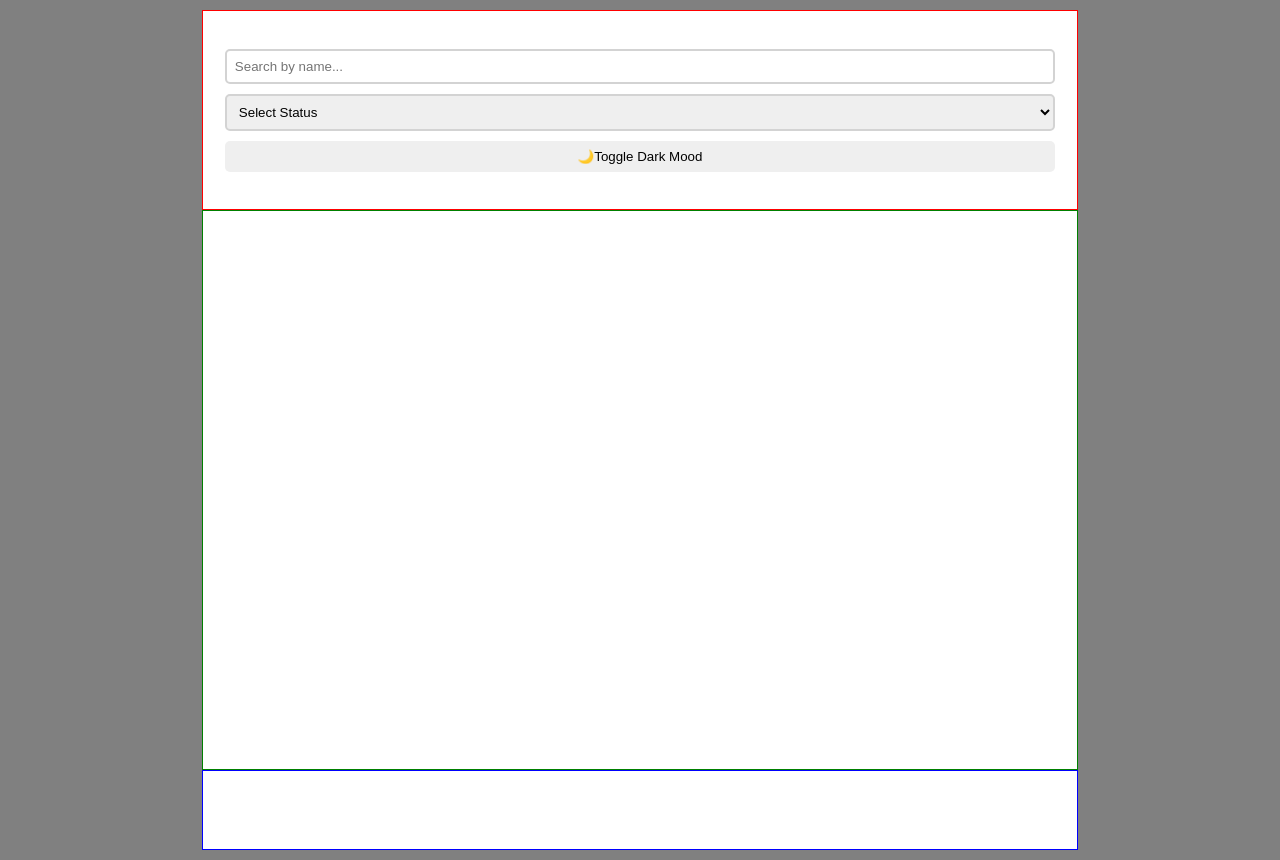
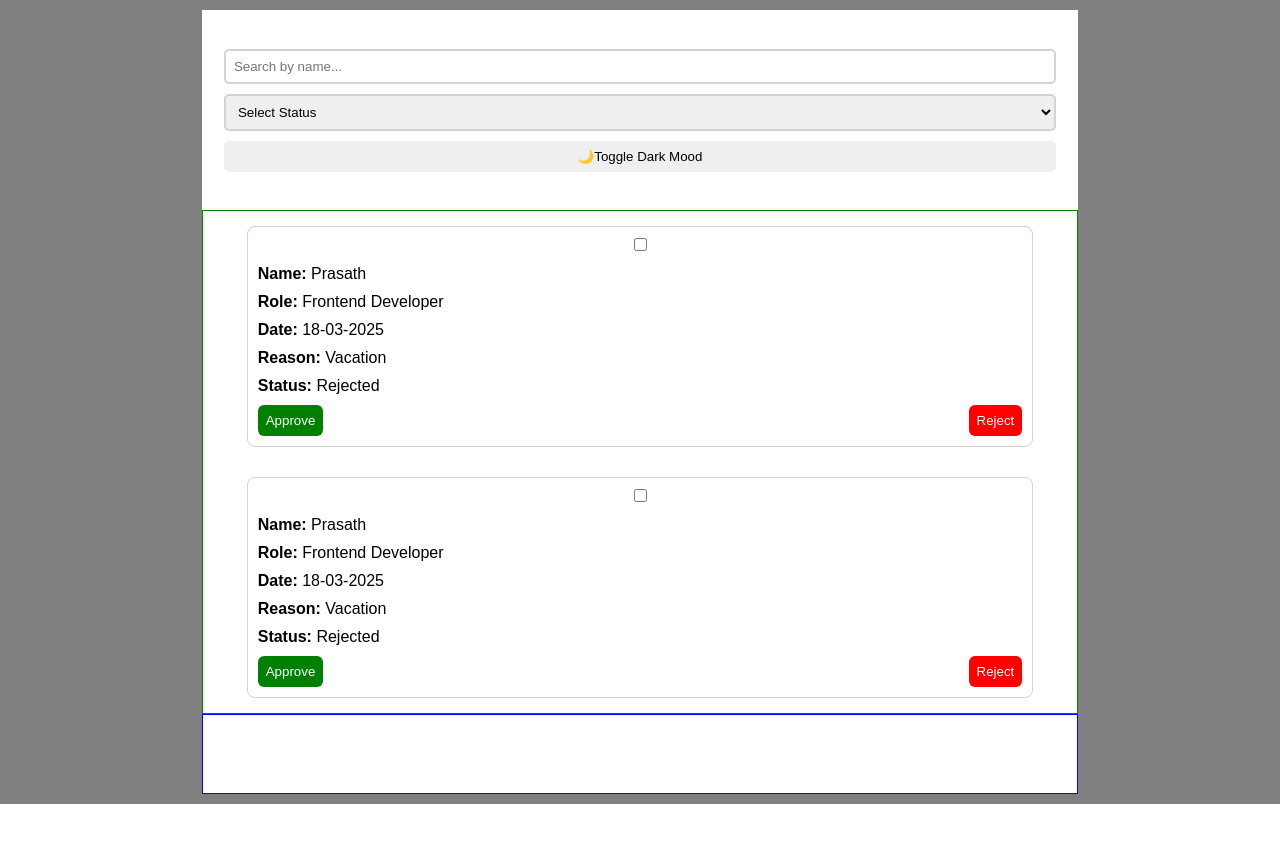
Before and after one commit to hemang500/task1, a PHP site: page / in a window 1280 px wide. After the commit the page ends 804 px from the top, so only its background shows below. Run offline with PHP 8.4, Linux system fonts and the light colour scheme.

Commit message:
done employee details

```diff
--- a/index.html
+++ b/index.html
@@ -51,6 +51,52 @@
 
                          <!--Details about employee  -->
         <div class="main-container__employee-details">
+<!-- Person 1  -->
+            <div class="employee-details-box1">
+                     <div class="employee-checkbox-container">
+
+                         <input type="checkbox" class="employee-checkbox" >
+                     </div>
+
+                <p><strong>Name:</strong> Prasath</p>
+                <p><strong>Role:</strong> Frontend Developer</p>
+                <p><strong>Date:</strong> 18-03-2025</p>
+                <p><strong>Reason:</strong> Vacation </p>
+                <p class="status-para"><strong>Status:</strong> Rejected</p>
+
+          <div class="employee-details-btn-box">
+            <button type="submit" class="employee-details-btn1">Approve</button>
+            <button type="submit" class="employee-details-btn2">Reject</button>
+
+          </div>
+
+
+            </div>
+<!-- Person 2  -->
+  <div class="employee-details-box1">
+                     <div class="employee-checkbox-container">
+
+                         <input type="checkbox" class="employee-checkbox" >
+                     </div>
+
+                <p><strong>Name:</strong> Prasath</p>
+                <p><strong>Role:</strong> Frontend Developer</p>
+                <p><strong>Date:</strong> 18-03-2025</p>
+                <p><strong>Reason:</strong> Vacation </p>
+                <p><strong>Status:</strong> Rejected</p>
+
+          <div class="employee-details-btn-box">
+            <button type="submit" class="employee-details-btn1">Approve</button>
+            <button type="submit" class="employee-details-btn2">Reject</button>
+
+          </div>
+
+        </div>
+
+<!-- Person 3  -->
+
+
+
 
 
 
@@ -62,8 +108,6 @@
         <div class="main-container__actions">
 
          <div class="accept-reject-box">
-
-
 
 
          </div>
--- a/style.css
+++ b/style.css
@@ -6,6 +6,7 @@
 
 body{
     background-color:gray;
+    font-family:sans-serif;
     font-size: 16px;
 }
 
@@ -28,7 +29,6 @@ body{
     flex-direction: column;
     justify-content: center;
     text-align: center;
-    border: 1px solid red;
     row-gap:10px;
     height: 25vh;
 }
@@ -60,15 +60,60 @@ body{
 
 
 
-                    /* employee details */
+                        /* employee details */
 .main-container__employee-details{
     border: 1px solid green;
-    height: 70vh;
+    display: flex;
+    flex-direction: column;
+    align-items: center;
+}
 
 
+.employee-details-box1{
+    margin: 15px;
+    border-radius:8px;
+    border: 1px solid lightgray;
+    box-shadow: 0px 0px 0px 0px;
+    width: 90%;
+    padding:10px;
+
+}
+.employee-checkbox-container{
+    text-align: center;
+
+}
+
+/* .employee-details-btn-container*/
+.employee-details-btn-box{
+    display: flex;
+    justify-content: space-between;
+}
+
+/* button 1 */
+.employee-details-btn1{
+    border-radius:6px;
+    padding:8px;
+    border: none;
+    background-color: green;
+    color: white;
+
+}
+
+.employee-details-box1 > p{
+    margin: 10px 0 10px 0;
+}
 
 
+/* button 2 */
+.employee-details-btn2{
+    border-radius:6px;
+    padding:8px;
+    border: none;
+    background-color: red;
+    color: white;
+
 }
+
                   /* accept and reject contianer */
 .main-container__actions{
     border: 1px solid blue;
```
